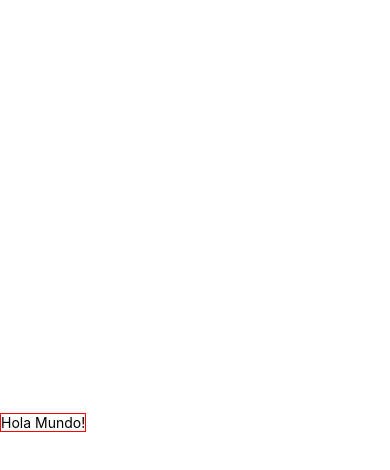
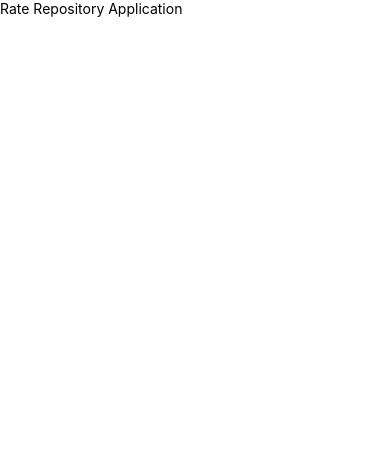
Before and after one commit to TomasCuevas/Rate-Repository-App-ReactNative, a React Native app: screen / in a window 390 px wide. Shown: the top 470 px of the page. Built offline with nearby package versions, Linux system fonts and the light colour scheme.

Commit message:
StatusBar y expo Constants

```diff
--- a/App.tsx
+++ b/App.tsx
@@ -1,26 +1,6 @@
-import {
-  StyleSheet,
-  Text,
-  View,
-  Alert,
-  TouchableNativeFeedback,
-} from "react-native";
+//* MAIN-COMPONENT *//
+import { Main } from "./src/components/Main";
 
 export default function App() {
-  return (
-    <View style={styles.container}>
-      <TouchableNativeFeedback onPress={() => Alert.alert("Tocaste el texto.")}>
-        <Text>Hola Mundo!</Text>
-      </TouchableNativeFeedback>
-    </View>
-  );
+  return <Main />;
 }
-
-const styles = StyleSheet.create({
-  container: {
-    flex: 1,
-    backgroundColor: "#fff",
-    alignItems: "center",
-    justifyContent: "center",
-  },
-});
--- /dev/null
+++ b/src/components/Main.tsx
@@ -0,0 +1,10 @@
+import { Text, View } from "react-native";
+import Constants from "expo-constants";
+
+export const Main = () => {
+  return (
+    <View style={{ marginTop: Constants.statusBarHeight, flexGrow: 1 }}>
+      <Text>Rate Repository Application</Text>
+    </View>
+  );
+};
```
